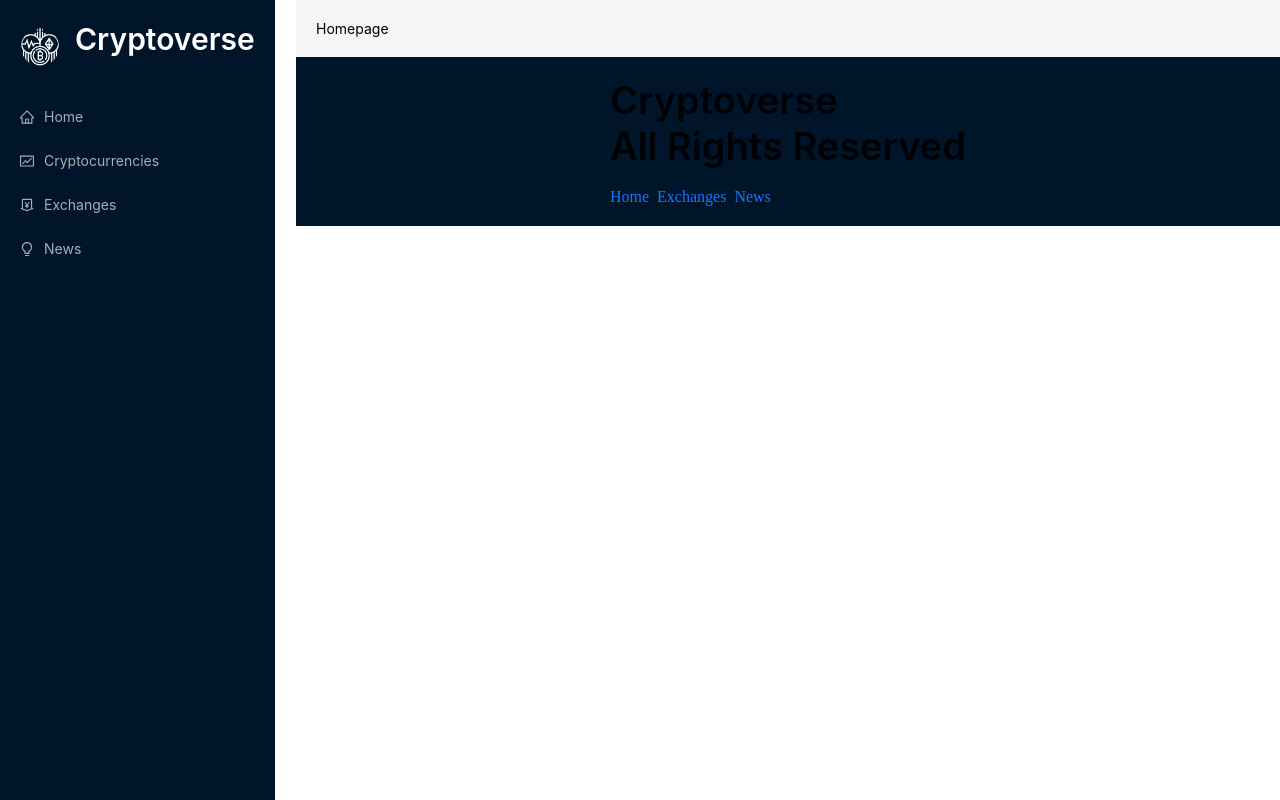
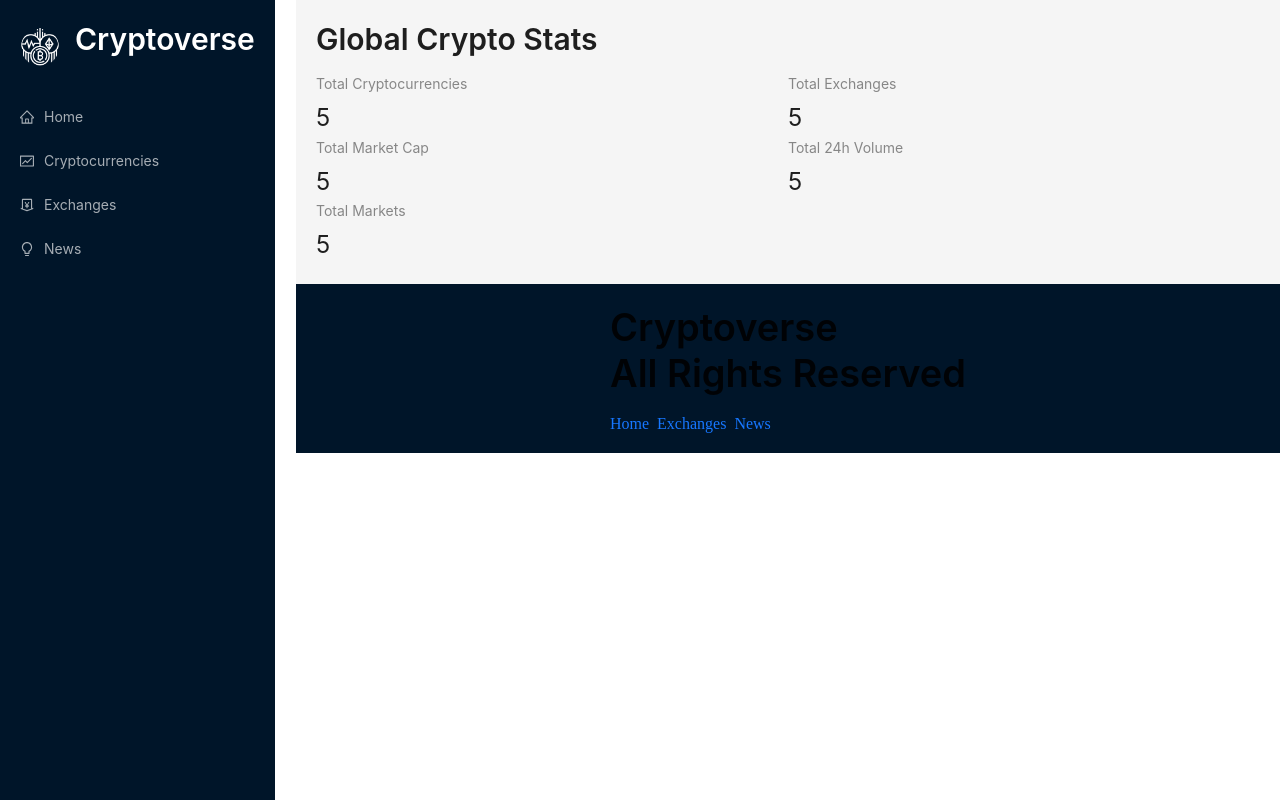
Before and after one commit to WiseyXD/Crypto-App, a React (Vite) app: page / in a window 1280 px wide. Built offline with nearby package versions, Linux system fonts and the light colour scheme.

Commit message:
Start With RTK Query

```diff
--- a/src/Components/Homepage.jsx
+++ b/src/Components/Homepage.jsx
@@ -1,5 +1,33 @@
 import React from "react";
+import millify from "millify";
+import { Link } from "react-router-dom";
+import { Typography, Statistic, Row, Col } from "antd";
+
+const { Title } = Typography;
 
 export default function Homepage() {
-	return <div>Homepage</div>;
+	return (
+		<>
+			<Title level={2} className="heading">
+				Global Crypto Stats
+			</Title>
+			<Row>
+				<Col span={12}>
+					<Statistic title="Total Cryptocurrencies" value={5} />
+				</Col>
+				<Col span={12}>
+					<Statistic title="Total Exchanges" value={5} />
+				</Col>
+				<Col span={12}>
+					<Statistic title="Total Market Cap" value={5} />
+				</Col>
+				<Col span={12}>
+					<Statistic title="Total 24h Volume" value={5} />
+				</Col>
+				<Col span={12}>
+					<Statistic title="Total Markets" value={5} />
+				</Col>
+			</Row>
+		</>
+	);
 }
```
Also changed, not shown: src/Services/CryptoAPI.js (added, +17 -0 lines).
